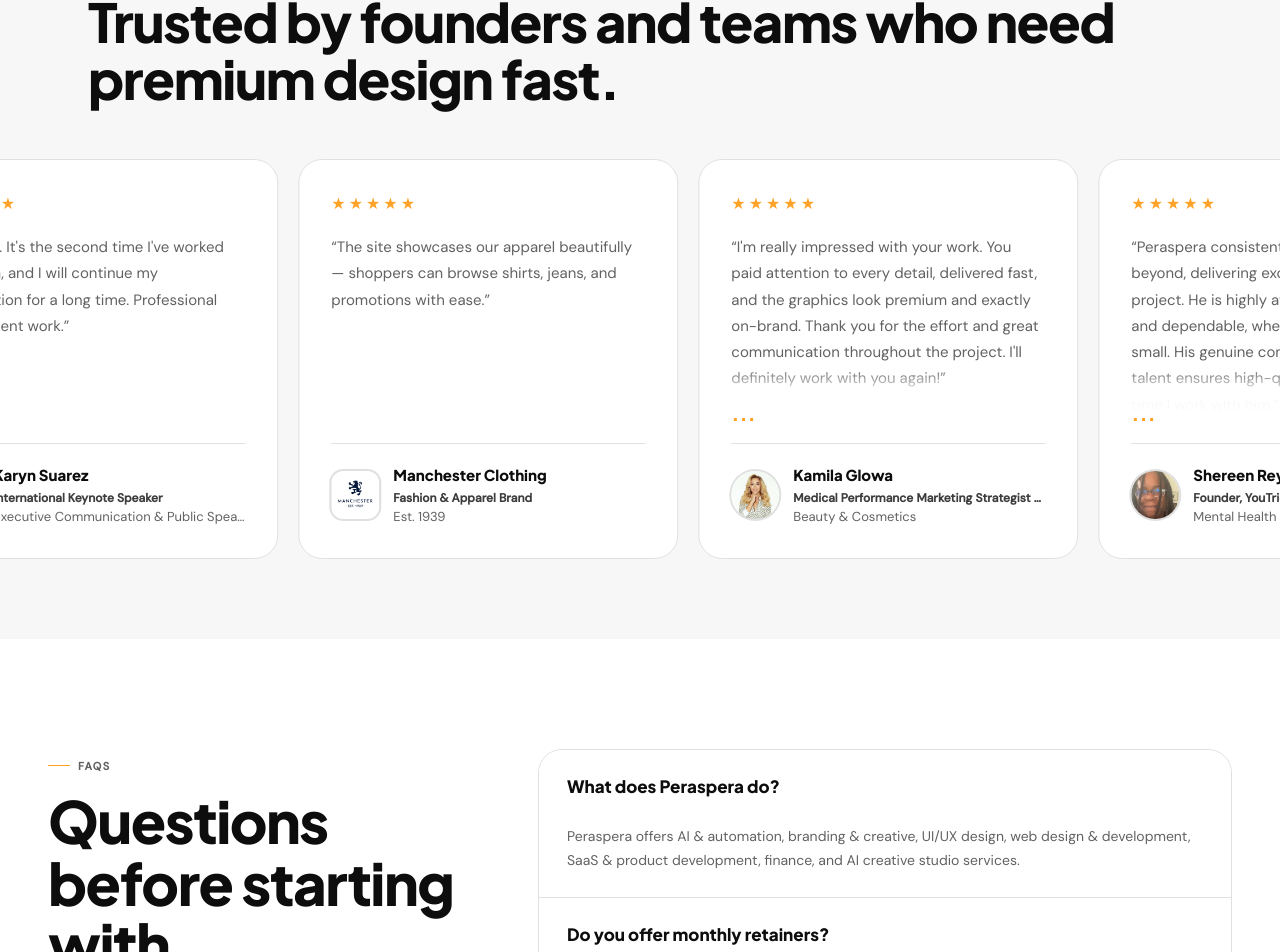
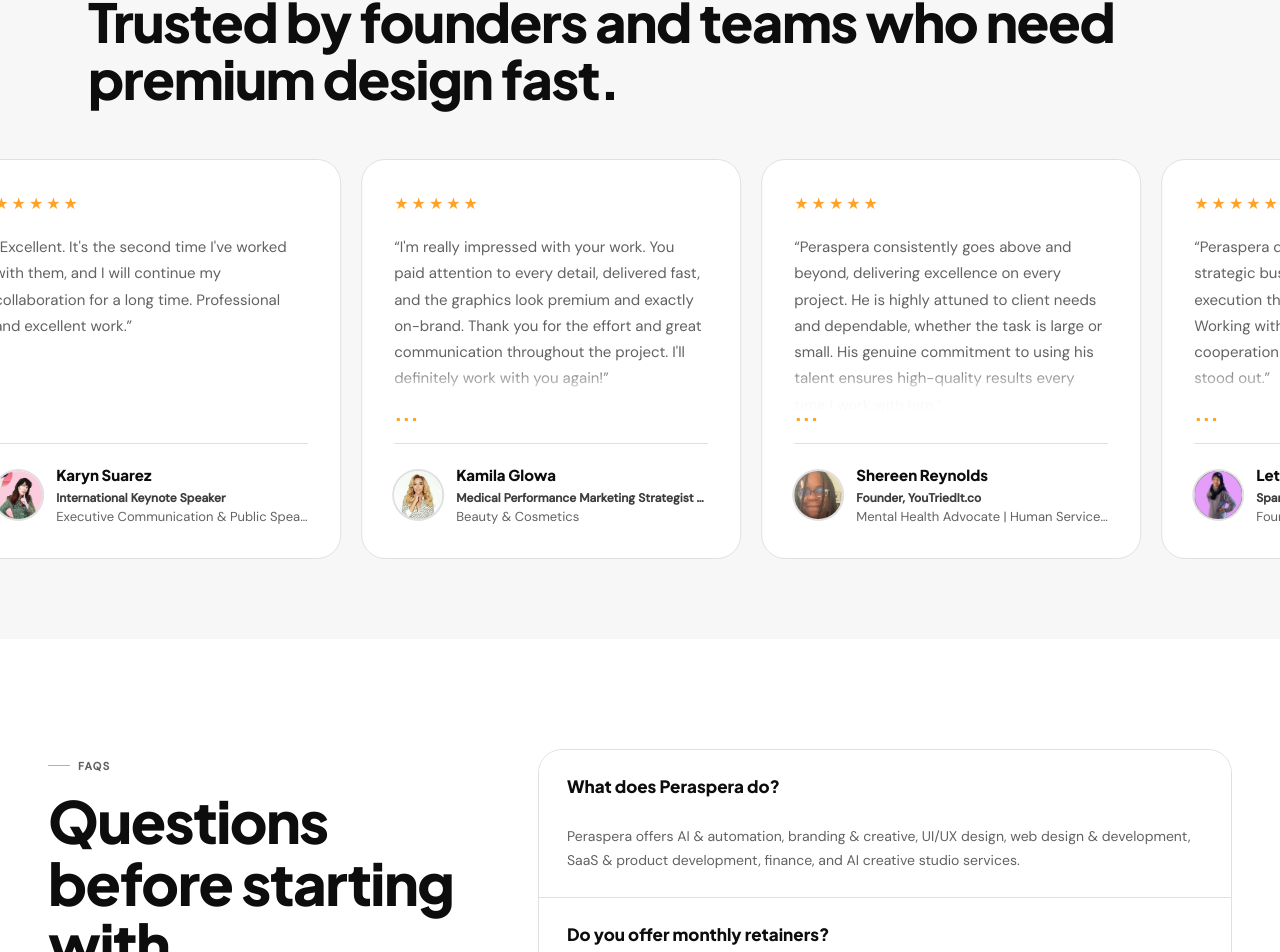
Before and after one commit to MalikSalmanTanveer/Peraspera, a React (Vite) app in the folder Per/: page / in a window 1280 px wide. Shown: the part 6372-7324 px from the top of the page. Built offline with nearby package versions, Linux system fonts and the light colour scheme.

Commit message:
Restore Karyn review photo, remove Manchester review, and add particle bg to Services.

```diff
--- a/Per/src/data/content-extended.ts
+++ b/Per/src/data/content-extended.ts
@@ -50,23 +50,9 @@
     name: 'Karyn Suarez',
     title: 'International Keynote Speaker',
     role: 'Executive Communication & Public Speaking Coach',
-    avatarSrc: '/reviews/karyn-suarez.png?v=20260720',
+    avatarSrc: '/reviews/karyn-suarez.png',
     initials: 'KS',
     avatarColor: 'bg-emerald-700',
-    avatarFit: 'contain',
-    avatarShape: 'square',
-  },
-  {
-    quote:
-      'The site showcases our apparel beautifully — shoppers can browse shirts, jeans, and promotions with ease.',
-    name: 'Manchester Clothing',
-    title: 'Fashion & Apparel Brand',
-    role: 'Est. 1939',
-    avatarSrc: '/reviews/manchester-clothing.png?v=20260720',
-    initials: 'MC',
-    avatarColor: 'bg-slate-700',
-    avatarFit: 'contain',
-    avatarShape: 'square',
   },
   {
     quote:
--- a/Per/src/pages/ServicesPage.tsx
+++ b/Per/src/pages/ServicesPage.tsx
@@ -9,6 +9,7 @@
 import { PageBreadcrumb } from '../components/PageBreadcrumb';
 import { AppIcon } from '../components/AppIcon';
 import { ServiceCategoryBannerBadge, ServiceCategoryMeta } from '../components/ServiceCategoryMeta';
+import { InkParticleBackground } from '../components/InkParticleBackground';
 import { offeringIcon } from '../data/services';
 
 function scrollToCategory(id: string) {
@@ -124,7 +125,9 @@
       </section>
 
       <section className="relative z-[1] overflow-x-clip bg-ink py-section-y px-nav-x max-md:py-section-y-mobile max-md:px-nav-x-mobile">
-        <Container>
+        <InkParticleBackground />
+
+        <Container className="relative z-[2]">
           <nav
             className="mb-10 space-y-1.5 4xl:hidden"
             aria-label="Service categories"
```
Also changed, not shown: Per/public/reviews/karyn-suarez.png.
